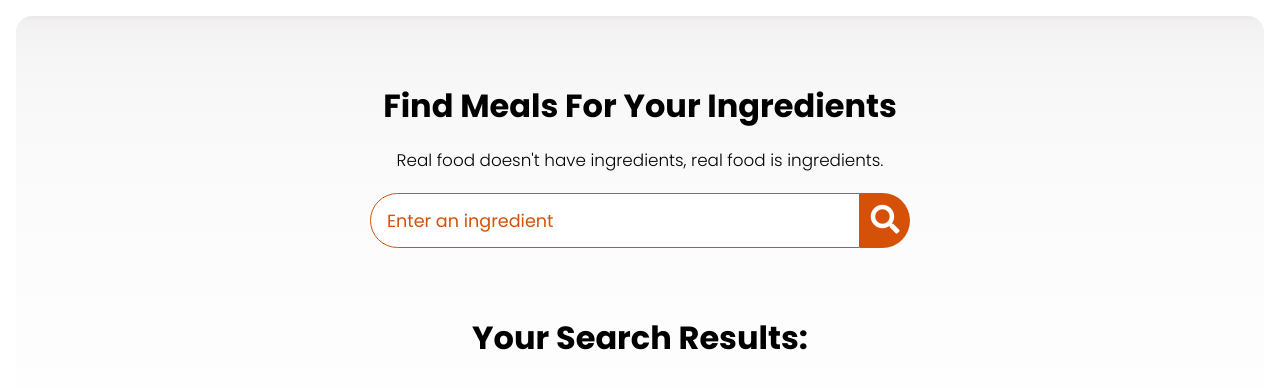
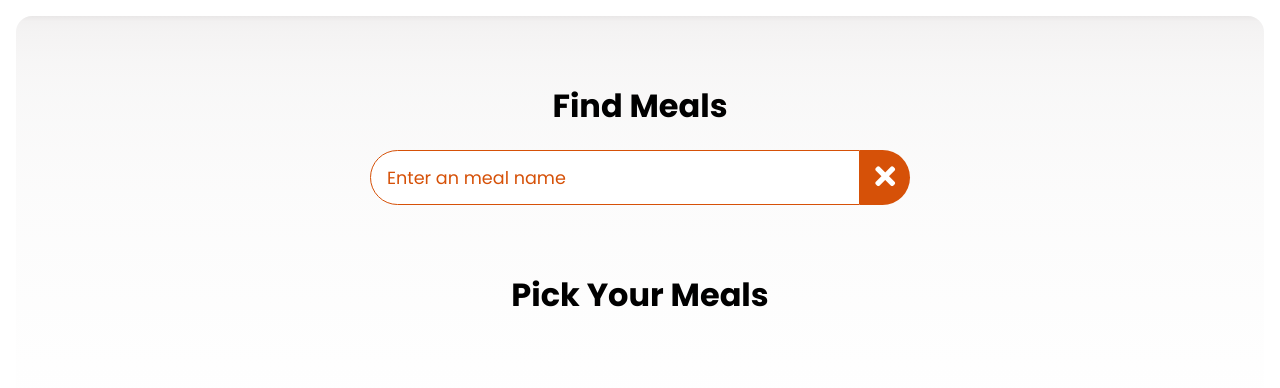
Before and after one commit to Niraj-Kumar-Gupta/Recipe-Search, a plain HTML site: page index.html in a window 1280 px wide. Drawn offline with Linux system fonts and the light colour scheme.

Commit message:
Update index.html

```diff
--- a/index.html
+++ b/index.html
@@ -12,20 +12,17 @@
   <div class = "container">
     <div class = "meal-wrapper">
       <div class = "meal-search">
-        <h2 class = "title">Find Meals For Your Ingredients</h2>
-        <blockquote>Real food doesn't have ingredients, real food is ingredients.<br>
-        </blockquote>
-
+        <h2 class = "title">Find Meals</h2>
         <div class = "meal-search-box">
-          <input type = "text" class = "search-control" placeholder="Enter an ingredient" id = "search-input">
-          <button type = "submit" class = "search-btn btn" id = "search-btn">
-            <i class = "fas fa-search"></i>
+          <input type = "text" class = "search-control" placeholder="Enter an meal name" id = "search-input">
+          <button type = "button" class="search-btn" id="search-btn-icon">
+            <i class = "fas fa-times"></i>
           </button>
         </div>
       </div>
 
       <div class = "meal-result">
-        <h2 class = "title">Your Search Results:</h2>
+        <h2 class = "title" id="title-search">Pick Your Meals</h2>
         <div id= "meal">
 
         </div>
```
